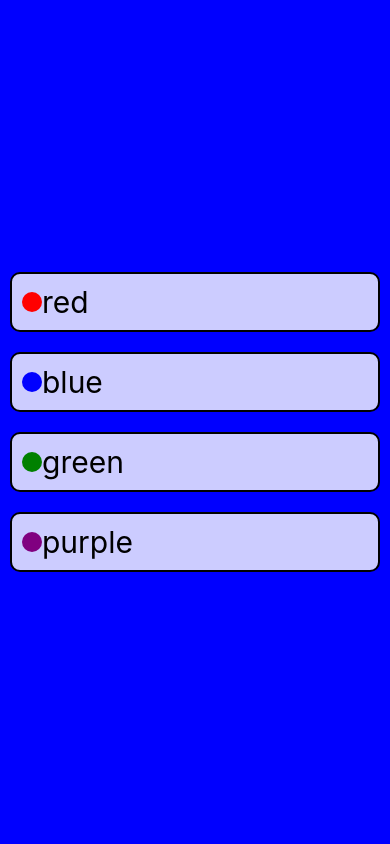
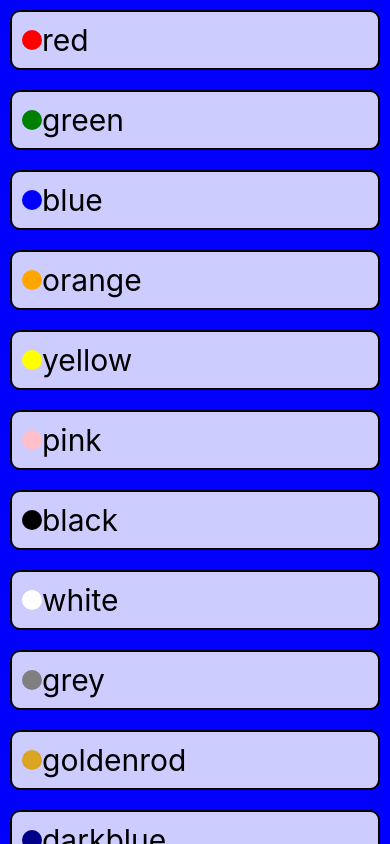
Before and after one commit to zakarybk/learning-code, a React Native app in the folder react-native/ColourCatalog/: screen / in a window 390 px wide. Built offline with nearby package versions, Linux system fonts and the light colour scheme.

Commit message:
FlatList to generate buttons from json of colours

```diff
--- a/react-native/ColourCatalog/App.js
+++ b/react-native/ColourCatalog/App.js
@@ -1,24 +1,29 @@
 import React, { useState } from "react"
-import { StyleSheet, View } from "react-native"
+import { StyleSheet, FlatList } from "react-native"
 import ColorButton from "./components/ColorButton"
+import defaultColors from "./data/defaultColors.json"
 
 export default function App(){
   const [backgroundColor, setBackgroundColor] = useState("blue");
   return(
-    <View style={[styles.container, { backgroundColor }]}>
-      <ColorButton backgroundColor="red" onPress={setBackgroundColor} />
-      <ColorButton backgroundColor="blue" onPress={setBackgroundColor}/>
-      <ColorButton backgroundColor="green" onPress={setBackgroundColor}/>
-      <ColorButton backgroundColor="purple" onPress={setBackgroundColor}/>
-    </View>
-  )
+    <FlatList style={[styles.container, { backgroundColor }]}
+      data={defaultColors}
+      renderItem={({ item }) => {
+        return(
+          <ColorButton
+            key={item.id}
+            backgroundColor={item.color}
+            onPress={setBackgroundColor}
+          />
+        );
+      }}
+    />
+  );
 }
 
 const styles = StyleSheet.create({
   container: {
     flex: 1,
     display: "flex",
-    justifyContent: "center",
-    alignItems: "center"
   },
 })
--- /dev/null
+++ b/react-native/ColourCatalog/data/defaultColors.json
@@ -0,0 +1,58 @@
+[
+  {
+    "id": "RYffukSB",
+    "color": "red"
+  },
+  {
+    "id": "Nmj_Aalkk",
+    "color": "green"
+  },
+  {
+    "id": "dPa_1y9h2",
+    "color": "blue"
+  },
+  {
+    "id": "6T1eYm5rU",
+    "color": "orange"
+  },
+  {
+    "id": "jxtYi-4Ho",
+    "color": "yellow"
+  },
+  {
+    "id": "KXUab8FM0",
+    "color": "pink"
+  },
+  {
+    "id": "prrS7d1hK",
+    "color": "black"
+  },
+  {
+    "id": "_CeUKCy7H",
+    "color": "white"
+  },
+  {
+    "id": "pgbYX_Wsc",
+    "color": "grey"
+  },
+  {
+    "id": "U8g991om8",
+    "color": "goldenrod"
+  },
+  {
+    "id": "KssK8Q7UP",
+    "color": "darkblue"
+  },
+  {
+    "id": "EGflqDBS3",
+    "color": "darkred"
+  },
+  {
+    "id": "j9aiAQ1dB",
+    "color": "lightblue"
+  },
+  {
+    "id": "GiKqTrINl",
+    "color": "lightred"
+  }
+]
```
